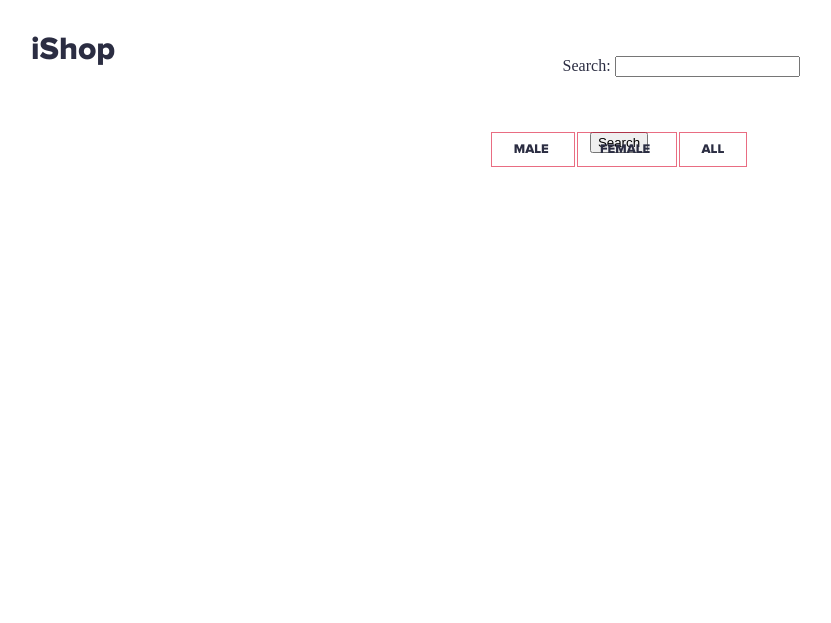
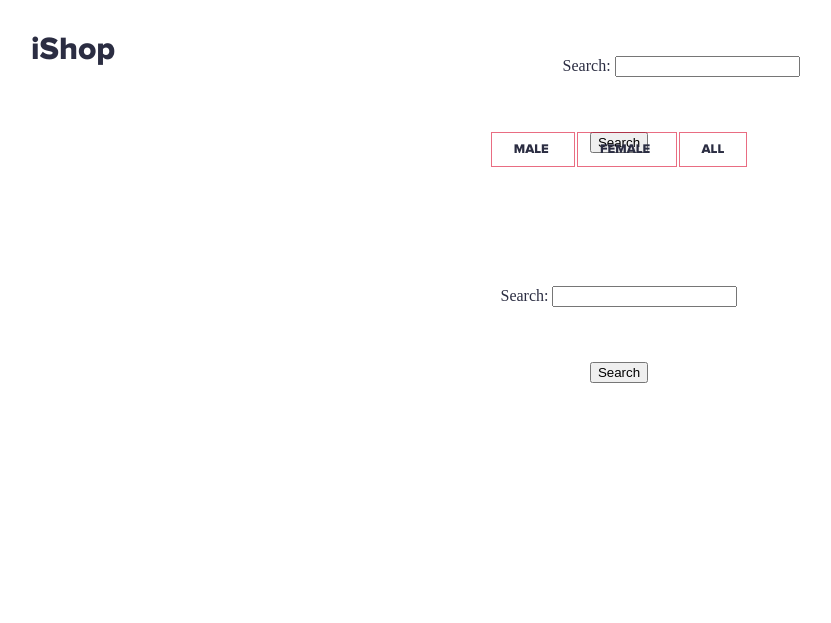
Before and after one commit to awp2016/iteam_magazin_online, a Django app: page / in a window 1280 px wide. Shown: the top 623 px of the page, without its empty margins (21-852 px from the left). Run offline with Django 3.2, Linux system fonts and the light colour scheme; data that the repository does not hold is empty; parts of the project's set-up code (start-up, migrations or seed data) failed here and were passed over; some web fonts are replaced.

Commit message:
move search bar on index page

```diff
--- a/src/iteam/templates/index.html
+++ b/src/iteam/templates/index.html
@@ -23,7 +23,8 @@
                 <div class="product-details">
                     <a href="{% url 'product_details' tup.0.pk %}" class="product-title">{{ tup.0.productName }}</a>
                     {% if user.is_authenticated %}
-                <a class="button-negative product-buy" href="{% url 'add_item' user.get_shopping_active.pk tup.0.pk %}">
+                        <a class="button-negative product-buy"
+                           href="{% url 'add_item' user.get_shopping_active.pk tup.0.pk %}">
                             Buy / {{ tup.0.price }} $
                         </a>
                     {% endif %}
@@ -31,6 +32,10 @@
             </div>
         {% endfor %}
     </div>
-
-
+    <div class="search_bar">
+    <form action="" method="POST">
+        {% csrf_token %}
+        {{ form_search.as_p }}
+        <input type="submit" value="Search"/>
+    </form>
 {% endblock %}
```
Lines whose indentation alone changed are shown as unchanged.
